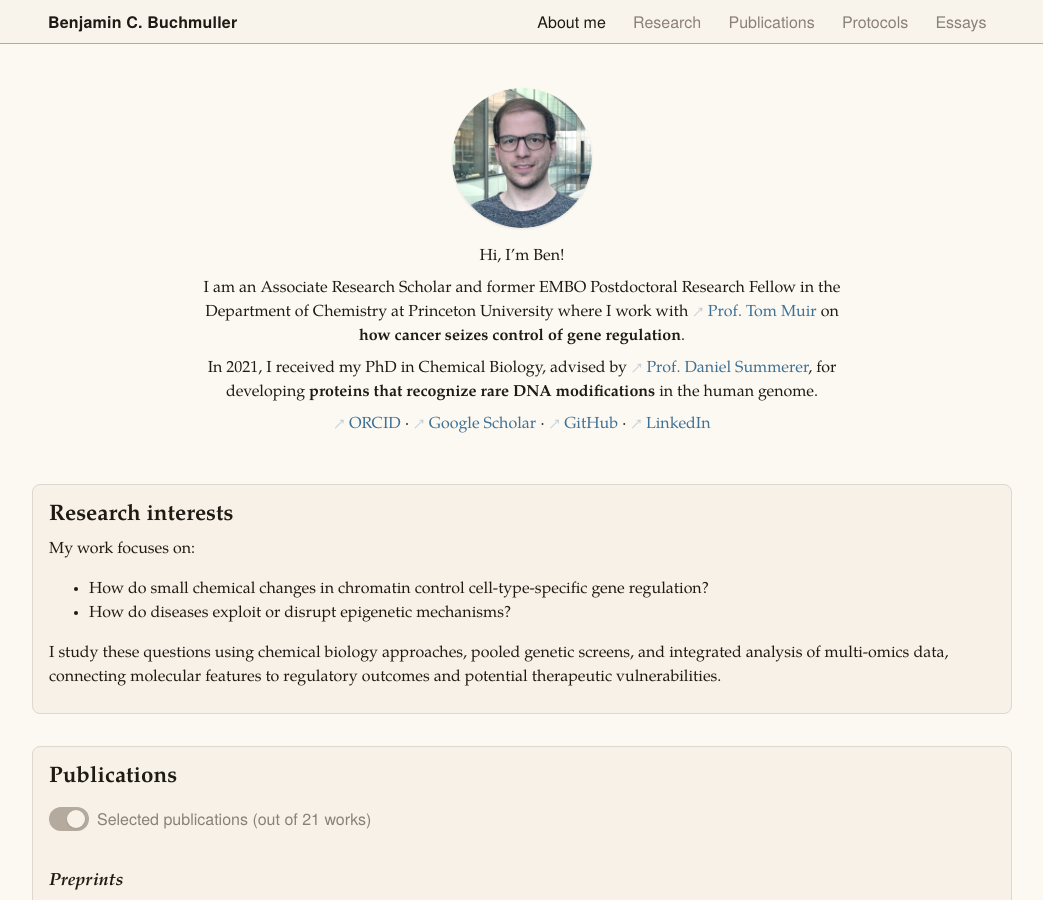
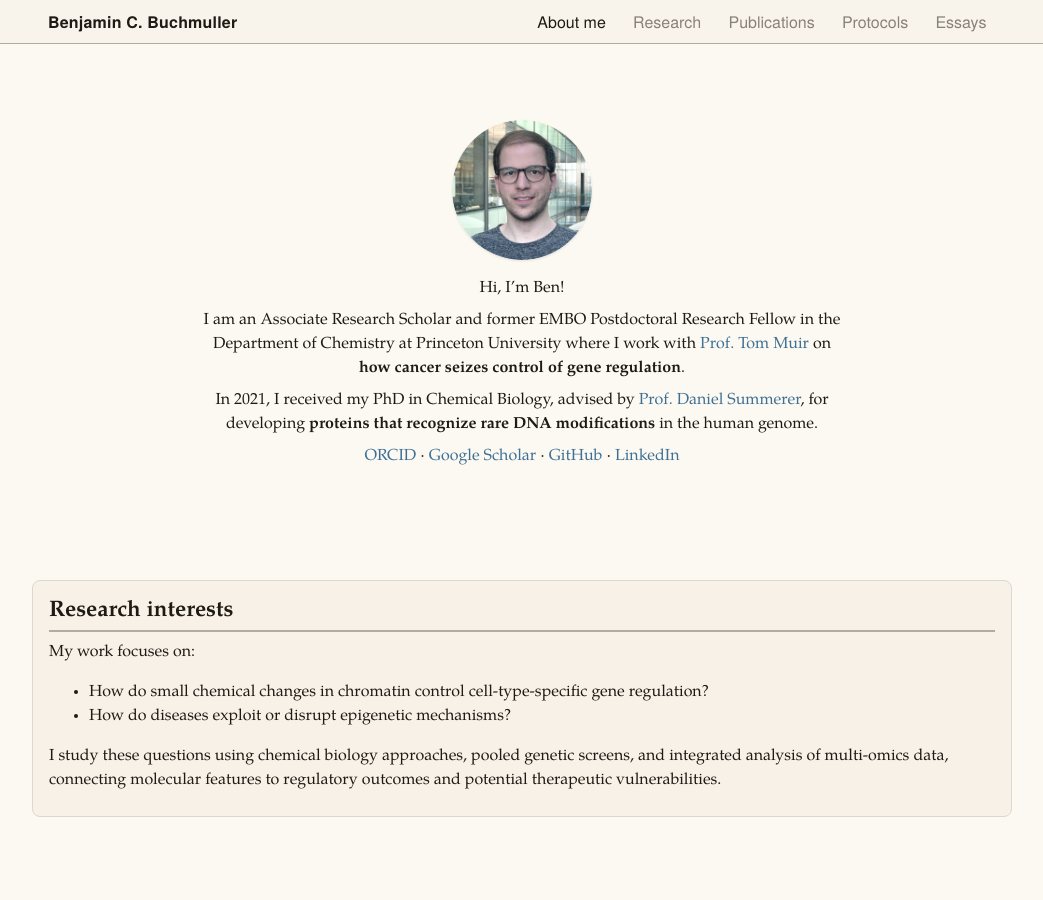
Before and after one commit to benjbuch/benjbuch.github.io, a Jekyll site: the page built from index.html, in a window 1280 px wide and 900 px high. Shown: the whole window, without its empty margins (118-1161 px from the left). Built offline with Jekyll 4.4.1, drawn with Linux system fonts in a browser that asks for light colours.

Commit message:
Remove visual clutter

```diff
--- a/_sass/_base.scss
+++ b/_sass/_base.scss
@@ -77,6 +77,8 @@ $spine: 3.0px;
   --pad-m: #{$space-m};
   --pad-s: #{$space-s};
 
+  --section-gap: 3rem;
+
   // Effects
   --shadow: 0 1px 3px rgba(0, 0, 0, 0.06), 0 1px 2px rgba(0, 0, 0, 0.04);
 }
@@ -147,11 +149,11 @@ a {
   text-decoration-skip-ink: auto;
 }
 
-a[target="_blank"]::before {
-  content: "↗";
-  margin-right: var(--pad-s);
-  opacity: 0.3;
-}
+//a[target="_blank"]::before {
+//  content: "↗";
+//  margin-right: var(--pad-s);
+//  opacity: 0.5;
+//}
 
 a:visited {
   color: var(--link);
@@ -213,7 +215,7 @@ section {
   align-items: flex-start;
   display: flex;
   justify-content: center;
-  padding: var(--pad-l) var(--pad-l);
+  padding: var(--section-gap) var(--pad-l);
   scroll-margin-top: calc(var(--header-height) - var(--pad-l));
 }
 
@@ -388,6 +390,7 @@ footer {
 
   thead th {
     background: var(--surface-inset);
+  border-bottom: 1px solid var(--border-subtle);
     font-weight: 600;
     position: sticky;
     top: 0;
@@ -395,6 +398,10 @@ footer {
     white-space: nowrap;
     z-index: 10;
   }
+
+//  tr:nth-child(even) {
+//    background: var(--surface-inset);
+//  }
 
 }
 
@@ -485,8 +492,8 @@ input {
     --surface-raised:  #{$dark-200};
     --surface-inset:   #{$dark-300};
 
-    --border:          #{$dark-400};
-    --border-subtle:   #{$dark-500};
+    --border:          #{$dark-500};
+    --border-subtle:   #{$dark-400};
 
     --text-primary:    #{$dark-900};
     --text-secondary:  #{$dark-600};
--- a/_sass/_protocol-index.scss
+++ b/_sass/_protocol-index.scss
@@ -11,7 +11,6 @@
 
 .protocol-table th,
 .protocol-table td {
-  border-bottom: 1px solid var(--border-subtle);
   padding: 0.4rem 0.6rem;
   text-align: left;
   vertical-align: baseline;
--- a/_sass/_typography.scss
+++ b/_sass/_typography.scss
@@ -3,6 +3,7 @@ body {
   -webkit-font-smoothing: antialiased;
   font-family: var(--font-serif);
   line-height: 1.5;
+  font-size: 16px;
 }
 
 h1, h2, h3, h4 {
@@ -19,8 +20,10 @@ h1 {
 }
 
 h2 {
+  border-bottom: 2px solid var(--border);
   font-size: 1.4rem;
   font-weight: 700;
+  padding-bottom: 0.3rem;
 }
 
 
```
